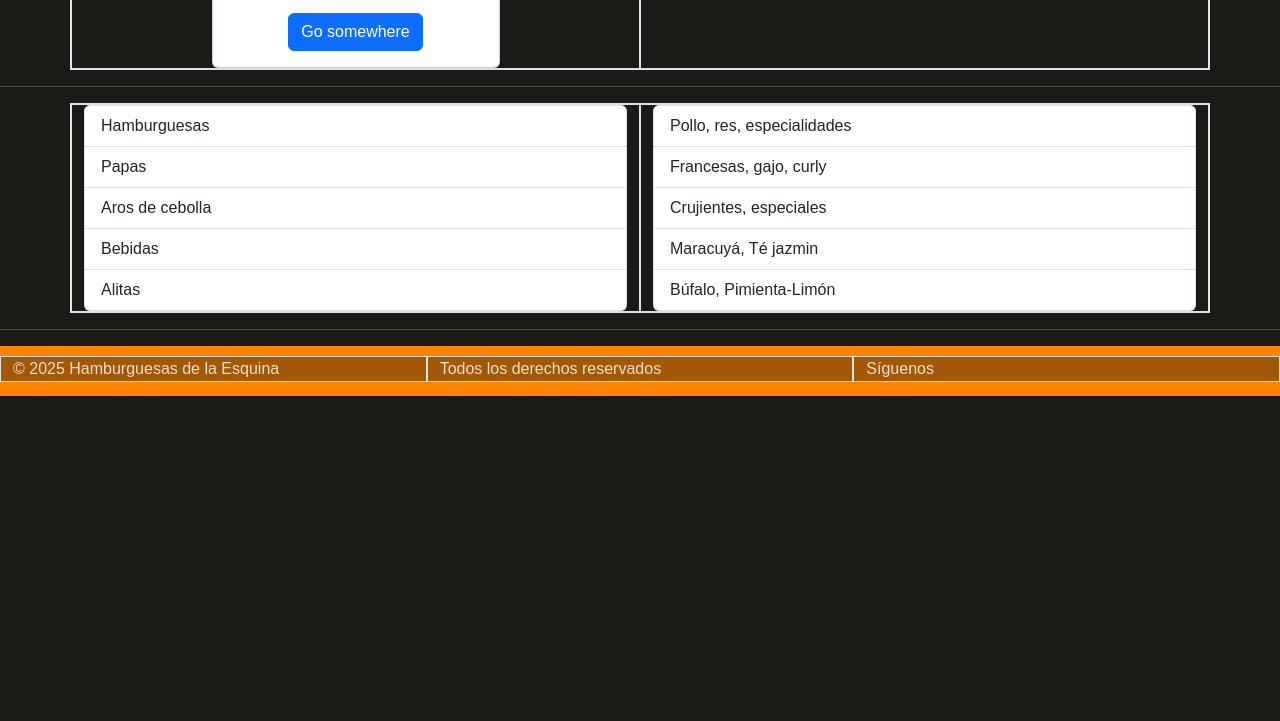
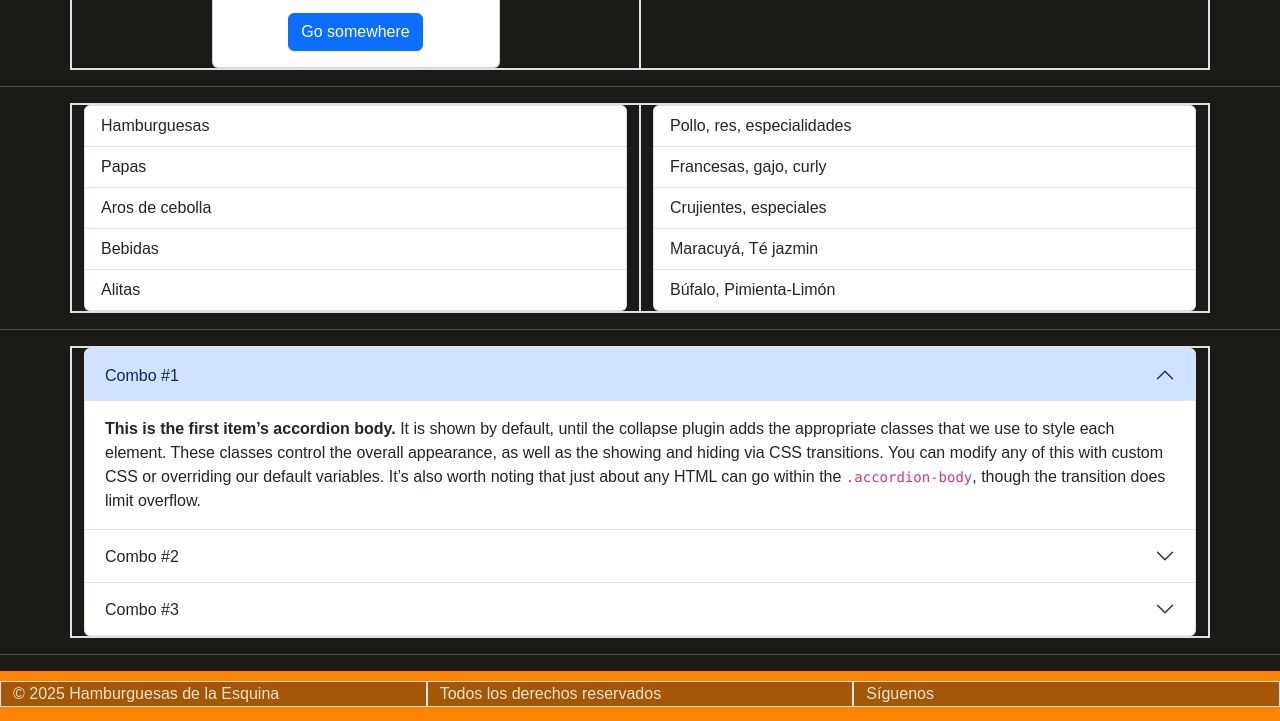
Before and after one commit to Yumari-DH/PaginaResponsiva, a plain HTML site: page index.html in a window 1280 px wide. Shown: the part 2379-3100 px from the top of the page. Before the commit the page ends 2775 px from the top, so only its background shows below. Drawn offline with nearby package versions, Linux system fonts and the light colour scheme.

Commit message:
Se agregó componente acordeon de combos al index

```diff
--- a/index.html
+++ b/index.html
@@ -161,6 +161,74 @@
     </div>
     <hr>
 
+
+    <!-- agregamos un acordeon -->
+    <div class="container border">
+        <div class="row">
+            <div class="col-sm border">
+                <div class="accordion" id="accordionExample">
+                    <div class="accordion-item">
+                        <h2 class="accordion-header">
+                            <button class="accordion-button" type="button" data-bs-toggle="collapse"
+                                data-bs-target="#collapseOne" aria-expanded="true" aria-controls="collapseOne">
+                                Combo #1
+                            </button>
+                        </h2>
+                        <div id="collapseOne" class="accordion-collapse collapse show"
+                            data-bs-parent="#accordionExample">
+                            <div class="accordion-body">
+                                <strong>This is the first item’s accordion body.</strong> It is shown by default, until
+                                the collapse plugin adds the appropriate classes that we use to style each element.
+                                These classes control the overall appearance, as well as the showing and hiding via CSS
+                                transitions. You can modify any of this with custom CSS or overriding our default
+                                variables. It’s also worth noting that just about any HTML can go within the
+                                <code>.accordion-body</code>, though the transition does limit overflow.
+                            </div>
+                        </div>
+                    </div>
+                    <div class="accordion-item">
+                        <h2 class="accordion-header">
+                            <button class="accordion-button collapsed" type="button" data-bs-toggle="collapse"
+                                data-bs-target="#collapseTwo" aria-expanded="false" aria-controls="collapseTwo">
+                                Combo #2
+                            </button>
+                        </h2>
+                        <div id="collapseTwo" class="accordion-collapse collapse" data-bs-parent="#accordionExample">
+                            <div class="accordion-body">
+                                <strong>This is the second item’s accordion body.</strong> It is hidden by default,
+                                until the collapse plugin adds the appropriate classes that we use to style each
+                                element. These classes control the overall appearance, as well as the showing and hiding
+                                via CSS transitions. You can modify any of this with custom CSS or overriding our
+                                default variables. It’s also worth noting that just about any HTML can go within the
+                                <code>.accordion-body</code>, though the transition does limit overflow.
+                            </div>
+                        </div>
+                    </div>
+                    <div class="accordion-item">
+                        <h2 class="accordion-header">
+                            <button class="accordion-button collapsed" type="button" data-bs-toggle="collapse"
+                                data-bs-target="#collapseThree" aria-expanded="false" aria-controls="collapseThree">
+                                Combo #3
+                            </button>
+                        </h2>
+                        <div id="collapseThree" class="accordion-collapse collapse" data-bs-parent="#accordionExample">
+                            <div class="accordion-body">
+                                <strong>This is the third item’s accordion body.</strong> It is hidden by default, until
+                                the collapse plugin adds the appropriate classes that we use to style each element.
+                                These classes control the overall appearance, as well as the showing and hiding via CSS
+                                transitions. You can modify any of this with custom CSS or overriding our default
+                                variables. It’s also worth noting that just about any HTML can go within the
+                                <code>.accordion-body</code>, though the transition does limit overflow.
+                            </div>
+                        </div>
+                    </div>
+                </div>
+            </div>
+        </div>
+    </div>
+
+    <hr>
+
     <!-- <footer class="bg-dark text-white text-center py-3">
         © 2025 Hamburguesas de la Esquina - Todos los derechos reservados.
     </footer> -->
```
